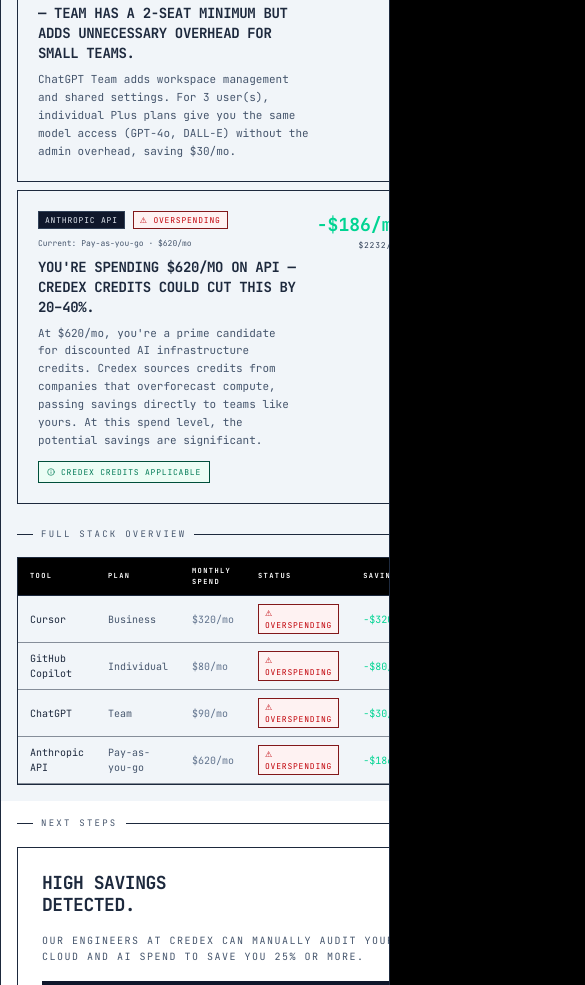
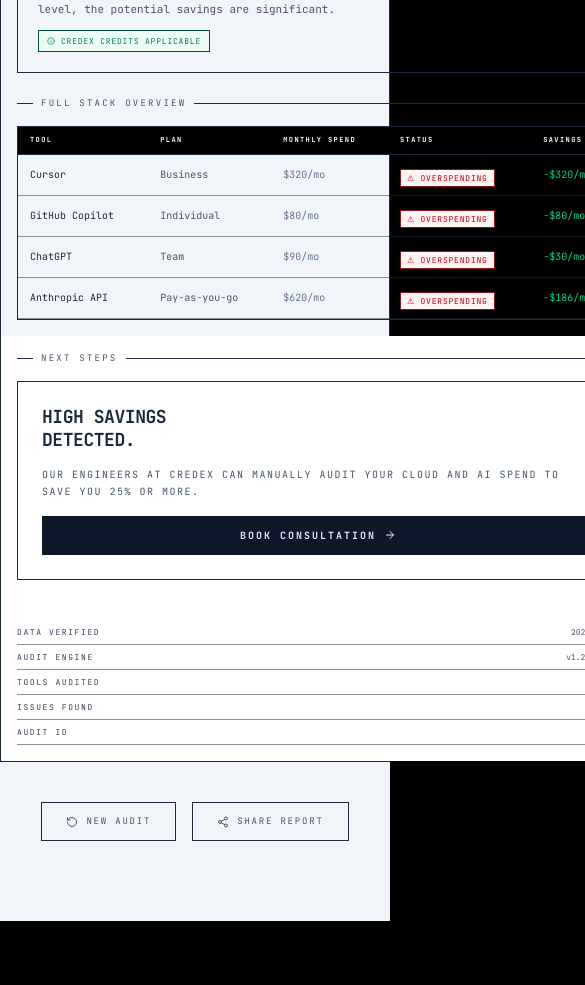
Before and after one commit to araul284/spendwise, a React (Vite) app: page /audit/demo in a window 390 px wide. Shown: the part 1460-2445 px from the top of the page, 585 px wide, since content can reach past the window. After the commit the page ends 2381 px from the top, so only its background shows below. Built offline with nearby package versions, Linux system fonts and the light colour scheme; no server answers; a web font is replaced by a local one.

Commit message:
fix: removed overflow-hidden to prevent content from being cut-off on mobile devices

```diff
--- a/src/components/AuditResults.tsx
+++ b/src/components/AuditResults.tsx
@@ -128,7 +128,7 @@
 
   return (
     <div className="space-y-10 animate-fade-in">
-      <div ref={reportRef} className="border border-slate-800 overflow-hidden">
+      <div ref={reportRef} className="border border-slate-800">
 
         {/* ── Header ──────────────────────────────────────────────── */}
         <div className="p-8 border-b border-slate-800 bg-slate-950 flex flex-col md:flex-row justify-between items-start md:items-end gap-8">
@@ -274,8 +274,8 @@
             {(audit.findings ?? []).length > 0 && (
               <section>
                 <SectionLabel label="Full Stack Overview" />
-                <div className="border border-slate-800 overflow-hidden">
-                  <table className="w-full text-left">
+                <div className="border border-slate-800 overflow-x-auto">
+                  <table className="w-full text-left min-w-[600px]">
                     <thead>
                       <tr className="border-b border-slate-800 bg-black">
                         {['Tool', 'Plan', 'Monthly Spend', 'Status', 'Savings'].map(h => (
```
